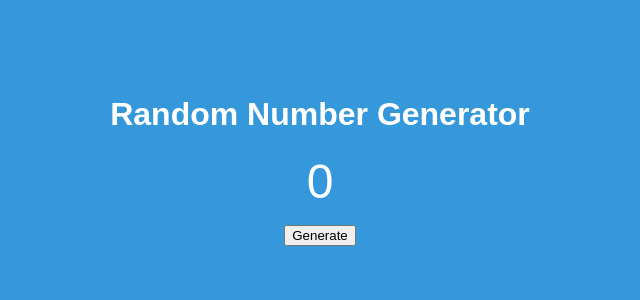
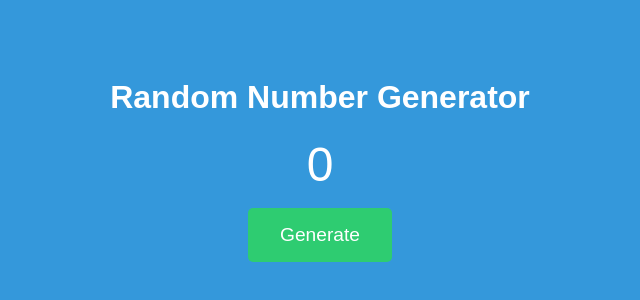
Before and after one commit to swidtech/10_Project, a plain HTML site: page Project-1-Name-Application/project2.html in a window 1280 px wide. Shown: the part 240-540 px from the top of the page, without its empty margins (320-960 px from the left). Drawn offline with Linux system fonts and the light colour scheme.

Commit message:
designing button

```diff
--- a/Project-1-Name-Application/project2.css
+++ b/Project-1-Name-Application/project2.css
@@ -31,3 +31,14 @@ body {
     }
 
 }
+
+button {
+    background-color: #2ecc71;
+    color: white;
+    padding: 1rem 2rem;
+    border:none;
+    border-radius: 5px;
+    font-size: 1.2rem;
+    cursor: pointer;
+    transition: background-color 0.3s;
+}
```
